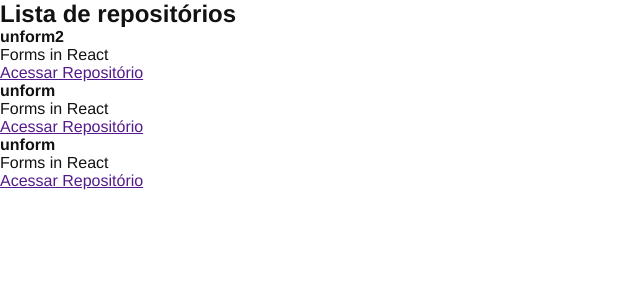
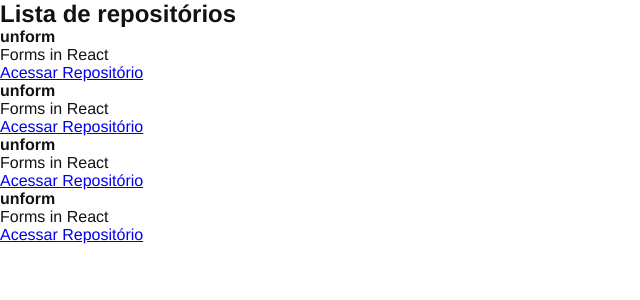
Before and after one commit to IgorDalepiane/GitHub-Explorer-Ignite01, a React app: page / in a window 1280 px wide. Shown: the top 300 px of the page, without its empty margins (0-640 px from the left). Built offline with nearby package versions, Linux system fonts and the light colour scheme.

Commit message:
Components properties, prettier

```diff
--- /dev/null
+++ b/src/components/RepositoryItem.jsx
@@ -0,0 +1,9 @@
+export function RepositoryItem(props) {
+    return (
+        <li>
+            <strong>{props.repository.name ?? "Default"}</strong>
+            <p>{props.repository.description}</p>
+            <a href={props.repository.link}>Acessar Repositório</a>
+        </li>
+    );
+}
--- a/src/components/RepositoryList.jsx
+++ b/src/components/RepositoryList.jsx
@@ -1,37 +1,22 @@
-const repositoryName ='unform2'
+import { RepositoryItem } from "./RepositoryItem";
 
-export function RepositoryList(){
+const repository = {
+    name: "unform",
+    description: "Forms in React",
+    link: "https://github.com/IgorDalepiane",
+};
+
+export function RepositoryList() {
     return (
         <section className="repository-list">
             <h1>Lista de repositórios</h1>
 
             <ul>
-                <li>
-                    <strong>{repositoryName}</strong>
-                    <p>Forms in React</p>
-
-                    <a href="">
-                        Acessar Repositório
-                    </a>
-                </li>
-                <li>
-                    <strong>unform</strong>
-                    <p>Forms in React</p>
-
-                    <a href="">
-                        Acessar Repositório
-                    </a>
-                </li>
-                <li>
-                    <strong>unform</strong>
-                    <p>Forms in React</p>
-
-                    <a href="">
-                        Acessar Repositório
-                    </a>
-                </li>
-
+                <RepositoryItem repository={repository} />
+                <RepositoryItem repository={repository} />
+                <RepositoryItem repository={repository} />
+                <RepositoryItem repository={repository} />
             </ul>
         </section>
-    )
+    );
 }
```
Also changed, not shown: 1 other file (tests, documents, lock files or other folders).
